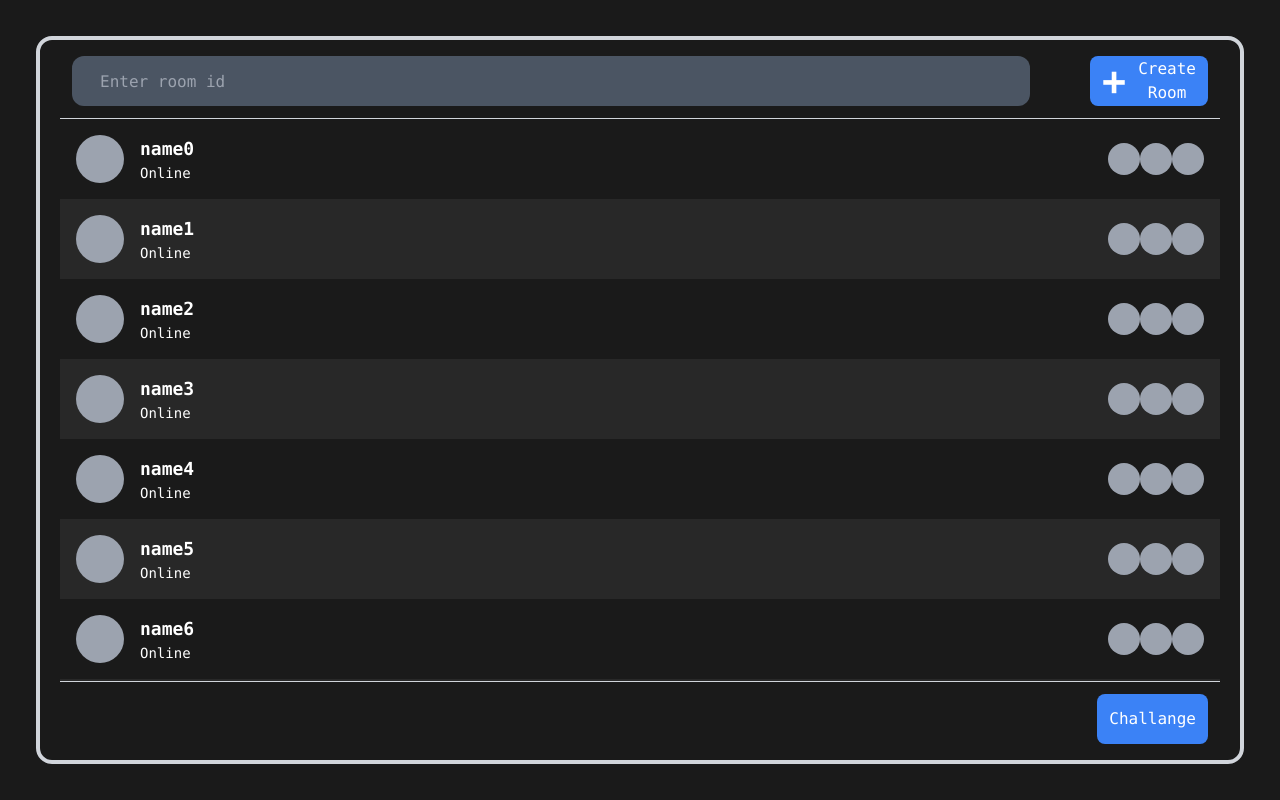
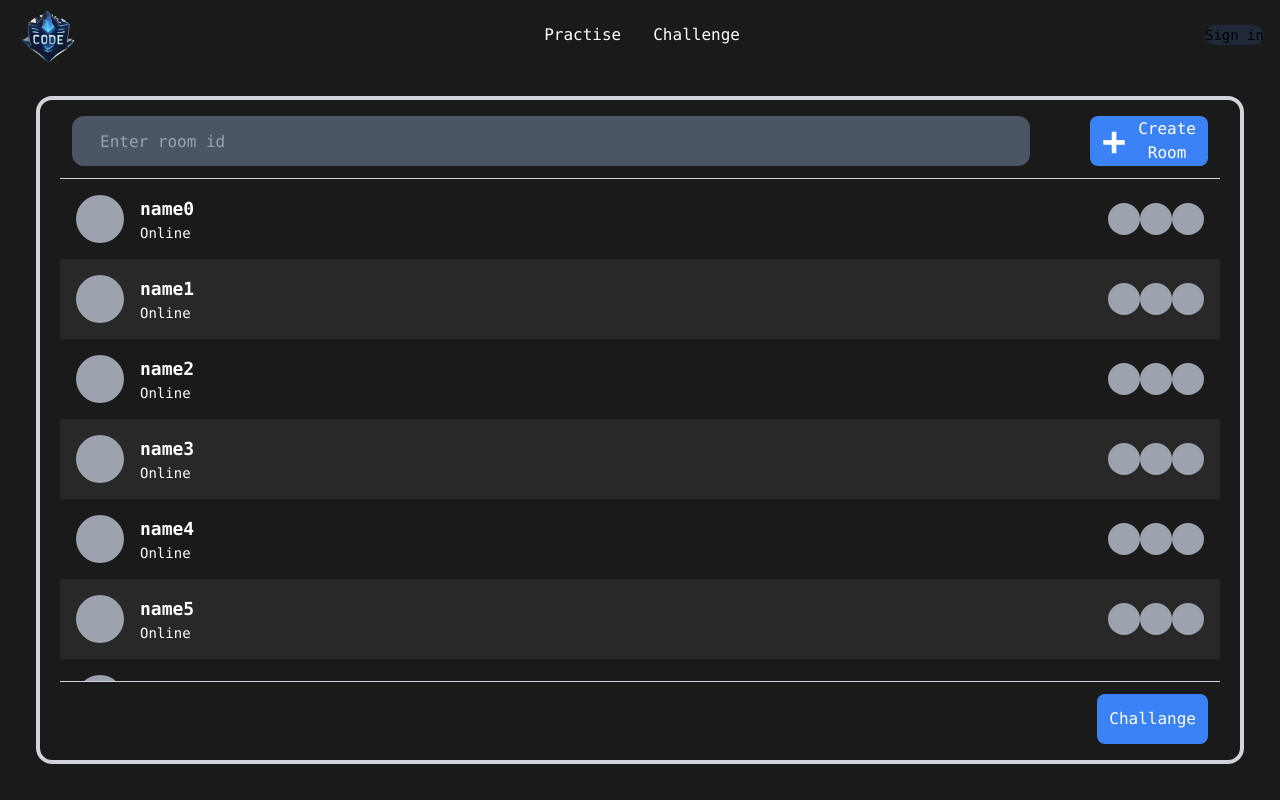
Before and after one commit to sulabhkatila/Code-Royale, a React (Create React App) app in the folder frontend/: page /challange in a window 1280 px wide. Built offline with nearby package versions, Linux system fonts and the light colour scheme.

Commit message:
Add navbar for challange

```diff
--- a/frontend/src/App.js
+++ b/frontend/src/App.js
@@ -20,13 +20,13 @@ function App() {
     <Router>
       <Routes>
         <Route path="/" element={<Home />} />
+        <Route path="/challange" element={<Challange />} />
         <Route path="/accounts/register" element={<Register />} />
         <Route
           path="/accounts/login"
           element={!user ? <Login /> : <Navigate to="/" />}
         />
         <Route path="/problem/:problem" element={<Arena />} />
-        <Route path="/challange" element={<Challange />} />
         <Route path="/room/new" element={<CreateRoom />} />
       </Routes>
     </Router>
--- a/frontend/src/components/Challange/ChallangeHeader.js
+++ b/frontend/src/components/Challange/ChallangeHeader.js
@@ -199,7 +199,7 @@ export default function ChallangeHeader() {
               </div>
               <button
                 onClick={``}
-                className="flex items-center justify-center p-2 text-white bg-blue-500 rounded-lg h-[50px] hover:bg-blue-700 transition-colors duration-200 px-3"
+                className="flex items-center justify-center p-2 text-white bg-green-500 rounded-lg h-[50px] hover:bg-blue-700 transition-colors duration-200 px-3"
               >
                 <span className="">Create Room</span>
               </button>
--- a/frontend/src/pages/Challange.js
+++ b/frontend/src/pages/Challange.js
@@ -2,18 +2,21 @@ import React from "react";
 import ChallangeBody from "../components/Challange/ChallangeBody";
 import ChallangeFooter from "../components/Challange/ChallangeFooter";
 import ChallangeHeader from "../components/Challange/ChallangeHeader";
+import NavBar from "../components/NavBar";
 
 export default function Challenge() {
   return (
-    <div className="w-screen h-screen font-mono bg-dark-1 p-9">
-      <div className="flex flex-col justify-between h-full p-1 px-5 text-white border-4 border-gray-300 rounded-2xl">
-        <ChallangeHeader />
-        <div className="overflow-hidden overflow-y-auto">
+    <div className="flex flex-col w-screen h-screen">
+  <NavBar />
+  <div className="flex-grow overflow-auto font-mono bg-dark-1 p-9">
+    <div className="flex flex-col justify-between h-full p-1 px-5 text-white border-4 border-gray-300 rounded-2xl">
+      <ChallangeHeader />
+      <div className="overflow-hidden overflow-y-auto">
         <ChallangeBody />
-
-        </div>
-        <ChallangeFooter />
       </div>
+      <ChallangeFooter />
     </div>
+  </div>
+</div>
   );
 }
```
